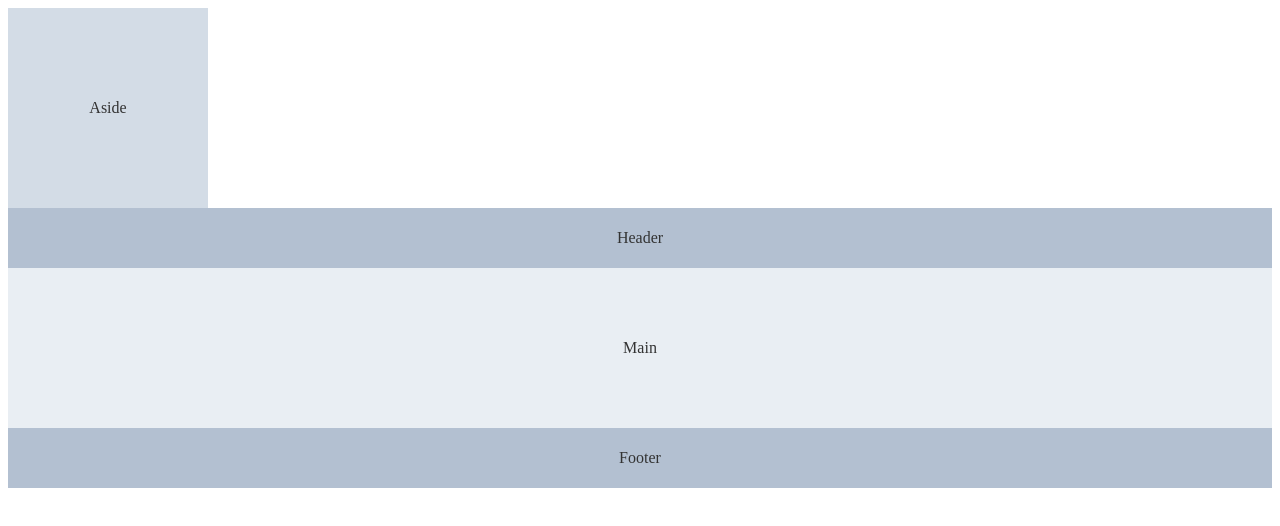
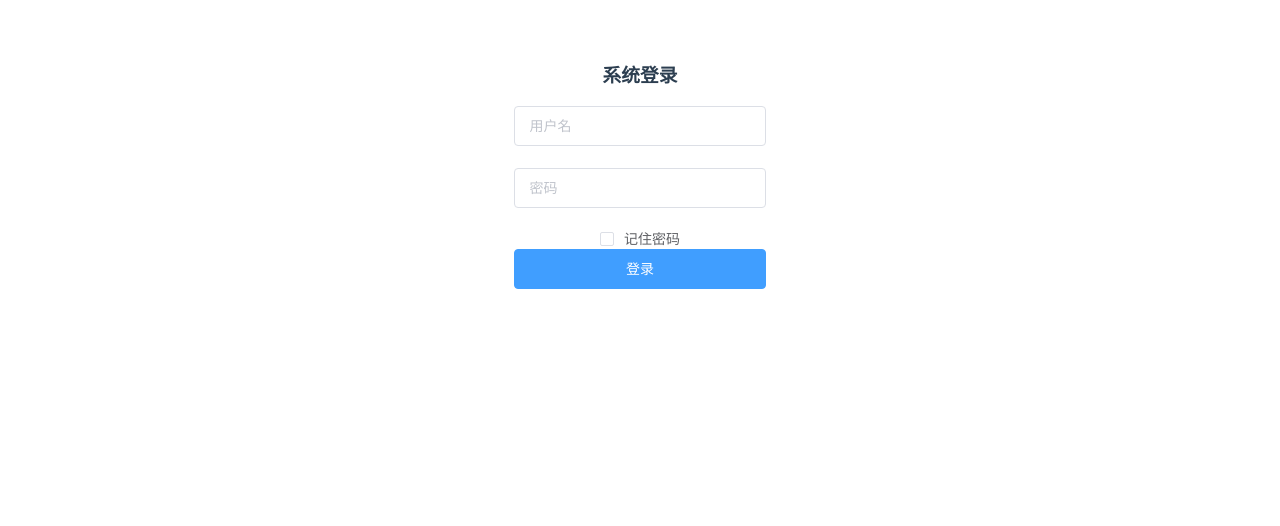
Before and after one commit to wx-huang/tudou, a Vue app: page /login in a window 1280 px wide. Shown: the top 526 px of the page. Built offline with nearby package versions, Linux system fonts and the light colour scheme.

Commit message:
初始化项目

```diff
--- a/src/App.vue
+++ b/src/App.vue
@@ -1,54 +1,28 @@
 <template>
   <div id="app">
-    <el-container>
-      <el-aside width="200px">Aside</el-aside>
-
-      <el-container>
-        <el-header>Header</el-header>
-        <el-main>Main</el-main>
-        <el-footer>Footer</el-footer>
-      </el-container>
-
-    </el-container>
-
+    <!-- <router-link to="/home/100" tag="button" replace>首页</router-link>
+    <router-link to="/about/200" tag="button" replace>关于</router-link>
+    <router-link to="/me" tag="button" replace>我的账号</router-link> -->
+    <!-- 占位置 -->
+    <router-view></router-view>
   </div>
 </template>
-    <!-- export default {
 
-    } -->
+<script>
+
+
+export default {
+  name: 'App'
+}
+</script>
+
 <style>
-  .el-header,
-  .el-footer {
-    background-color: #B3C0D1;
-    color: #333;
+  #app {
+    font-family: 'Avenir', Helvetica, Arial, sans-serif;
+    -webkit-font-smoothing: antialiased;
+    -moz-osx-font-smoothing: grayscale;
     text-align: center;
-    line-height: 60px;
+    color: #2c3e50;
+    margin-top: 60px;
   }
-
-  .el-aside {
-    background-color: #D3DCE6;
-    color: #333;
-    text-align: center;
-    line-height: 200px;
-  }
-
-  .el-main {
-    background-color: #E9EEF3;
-    color: #333;
-    text-align: center;
-    line-height: 160px;
-  }
-
-  /* body>.el-container {
-    margin-bottom: 40px;
-  } */
-
-  /* .el-container:nth-child(5) .el-aside,
-  .el-container:nth-child(6) .el-aside {
-    line-height: 260px;
-  }
-
-  .el-container:nth-child(7) .el-aside {
-    line-height: 320px;
-  } */
 </style>
--- a/src/main.js
+++ b/src/main.js
@@ -1,20 +1,17 @@
 import Vue from 'vue'
-import App from './App.vue'
-import router from './router'
-import store from './store'
+import App from './App'
+import router from './router'//1 导入  如果导入的是文件夹，会自动找index
 import ElementUI from 'element-ui'
-import echarts from 'echarts'
+import 'element-ui/lib/theme-chalk/index.css'
 import axios from 'axios'
 
-// 使用elementUI
-Vue.use(ElementUI)
 Vue.config.productionTip = false
-Vue.prototype.$echarts = echarts
-Vue.prototype.$axios = axios
+Vue.use(ElementUI);
+Vue.prototype.$axios = axios;//原型导包 定义全局变量
+axios.defaults.baseURL = '/api'
 
 new Vue({
   router,
-  store,
   render: h => h(App)
   // render: function(h) {
   //   return h(App)
--- a/src/router/index.js
+++ b/src/router/index.js
@@ -1,22 +1,25 @@
+//1 引入 配置路由相关信息
 import Vue from 'vue'
 import VueRouter from 'vue-router'
-import Home from '../views/Home.vue'
+// import Home from '../components/Home'
+// import About from '../components/About'
+// import Me from '../components/Me'
+import Login from '../views/Login'
+// import Index from '../components/Index'
+// import UserList from '../components/UserList'
 
+//2 安装插件 应用路由
 Vue.use(VueRouter)
 
+// 3 配置映射关系
 const routes = [
   {
-    path: '/',
-    name: 'Home',
-    component: Home
+    path:'',
+    redirect:'/login'//默认
   },
   {
-    path: '/about',
-    name: 'About',
-    // route level code-splitting
-    // this generates a separate chunk (about.[hash].js) for this route
-    // which is lazy-loaded when the route is visited.
-    component: () => import(/* webpackChunkName: "about" */ '../views/About.vue')
+    path: '/login',//路径
+    component: Login//模板
   }
 ]
 
--- /dev/null
+++ b/src/views/Login.vue
@@ -0,0 +1,81 @@
+<template>
+  <div style="width: 20%; height: 300px;margin: auto;vertical-align:middle;">
+    <div class="login-container">
+      <el-form :model="ruleForm2" :rules="rules2" status-icon ref="ruleForm2" label-position="left" label-width="0px"
+        class="demo-ruleForm login-page">
+        <h3 class="title">系统登录</h3>
+        <el-form-item prop="username">
+          <el-input type="text" v-model="ruleForm2.username" auto-complete="off" placeholder="用户名"></el-input>
+        </el-form-item>
+        <el-form-item prop="password">
+          <el-input type="password" v-model="ruleForm2.password" auto-complete="off" placeholder="密码"></el-input>
+        </el-form-item>
+        <el-checkbox v-model="checked" class="rememberme">记住密码</el-checkbox>
+        <el-form-item style="width:100%;">
+          <el-button type="primary" style="width:100%;" @click="handleSubmit" :loading="logining">登录</el-button>
+        </el-form-item>
+      </el-form>
+    </div>
+  </div>
+</template>
+
+<script>
+  export default {
+    name: 'AdminLogin',
+    data() {
+      return {
+        logining: false,
+        ruleForm2: {
+          username: '',
+          password: '',
+        },
+        info: '',
+        rules2: {
+          username: [{
+            required: true,
+            message: '请输入账号',
+            trigger: 'blur'
+          }],
+          password: [{
+            required: true,
+            message: '请输入密码',
+            trigger: 'blur'
+          }]
+        },
+        checked: false
+      }
+    },
+    methods: {
+      handleSubmit(event) {
+        this.$refs.ruleForm2.validate((valid) => {
+          if (valid) {
+            this.logining = true;
+            this.$axios.post('index/Login/ajaxtest', { //post 请求 不能用路由 用全路径
+                username: this.ruleForm2.username, // 参数 firstName
+                password: this.ruleForm2.password // 参数 lastName
+              })
+              .then(response => { //登录成功
+                console.log(response.data);
+                // this.usernam
+                // e = response.data[0].username//回传的数据
+                this.$router.push('/index');
+              })
+              .catch(error => {
+                console.log(error);
+              });
+
+            this.logining = false;
+            // sessionStorage.setItem('user', this.ruleForm2.username);
+            // this.$router.push({path: '/'});
+
+          } else {
+            console.log('error submit!');
+            return false;
+          }
+        })
+      }
+    },
+
+  };
+
+</script>
```
